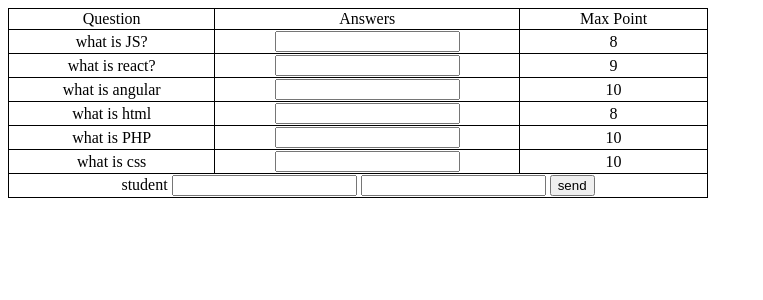
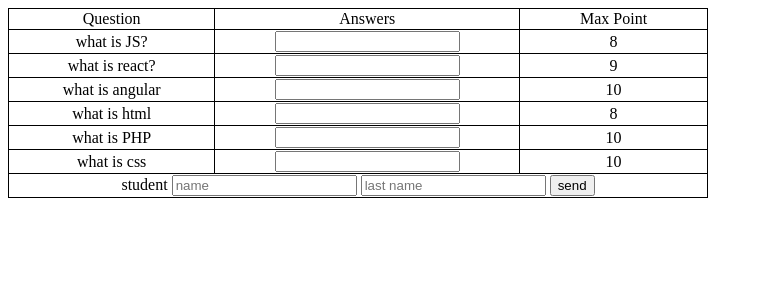
Before and after one commit to nikolozChkheidze/PHP_2026_1, a PHP site: page / in a window 1280 px wide. Shown: the top 300 px of the page, without its empty margins (0-763 px from the left). Run offline with PHP 8.4, Linux system fonts and the light colour scheme.

Commit message:
Lecture 3

```diff
--- a/lecture_3/classwork/index.php
+++ b/lecture_3/classwork/index.php
@@ -63,7 +63,7 @@
                 <td>10</td>
             </tr>
             <tr class="buttons">
-                <td colspan="3">student <input type="text"> <input type="text"> <button> send</button></td>
+                <td colspan="3">student <input type="text" placeholder="name"> <input type="text" placeholder="last name"> <button> send</button></td>
 
             </tr>
 
```
